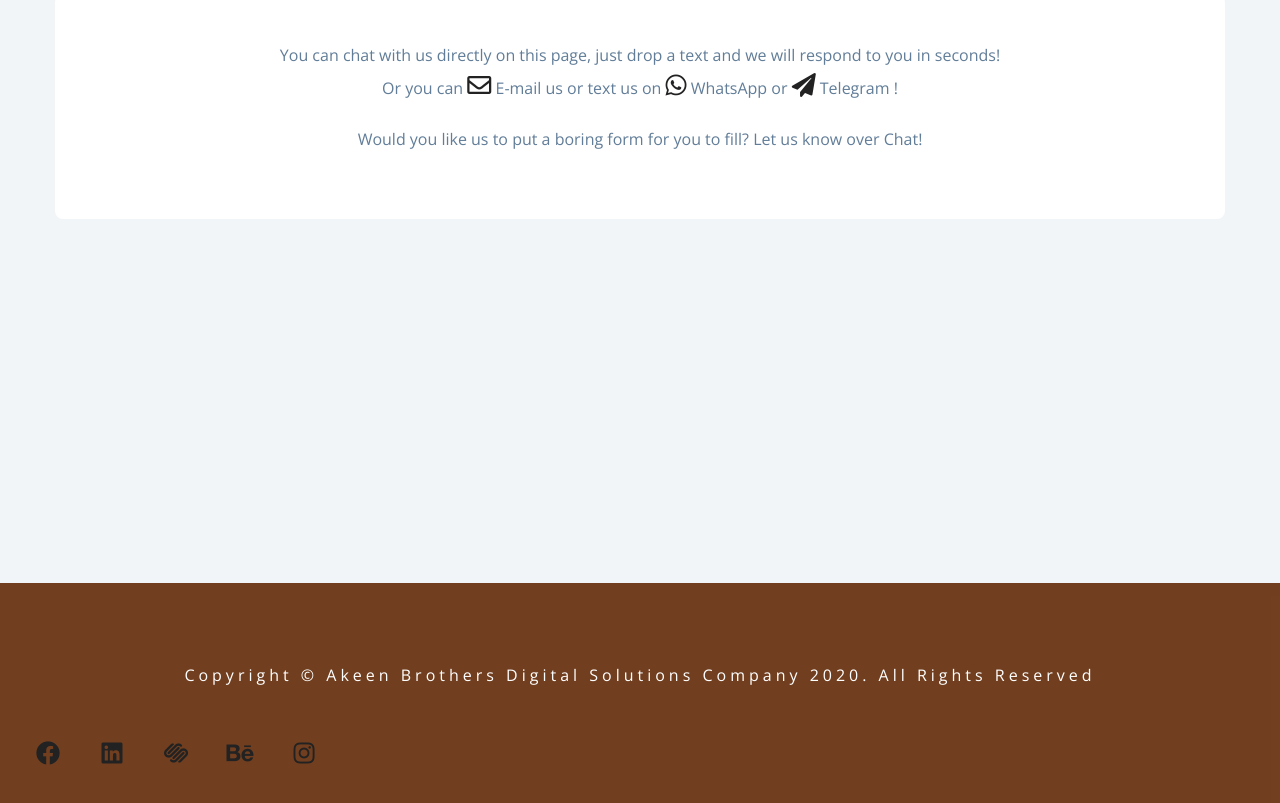
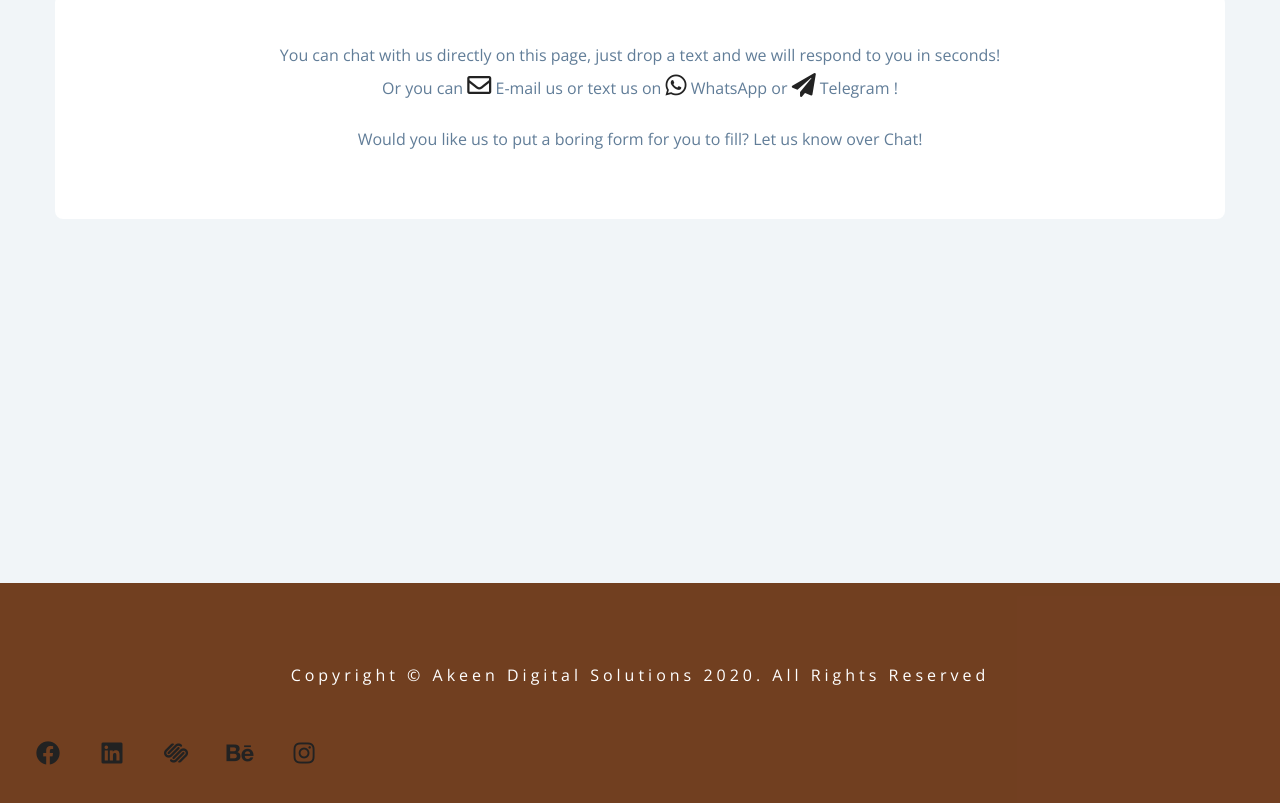
Before and after one commit to aakashkrsingh1/akeendigital, a plain HTML site: page index.html in a window 1280 px wide. Shown: the part 2453-3256 px from the top of the page. Drawn offline with nearby package versions, Linux system fonts and the light colour scheme.

```diff
--- a/index.html
+++ b/index.html
@@ -161,7 +161,7 @@
     <footer class="section">
 
       <p>
-        copyright &copy; akeen brothers digital solutions company
+        copyright &copy; akeen digital solutions
         <span id="date"></span>. all rights reserved
       </p>
       <ul class="social-icons">
```
